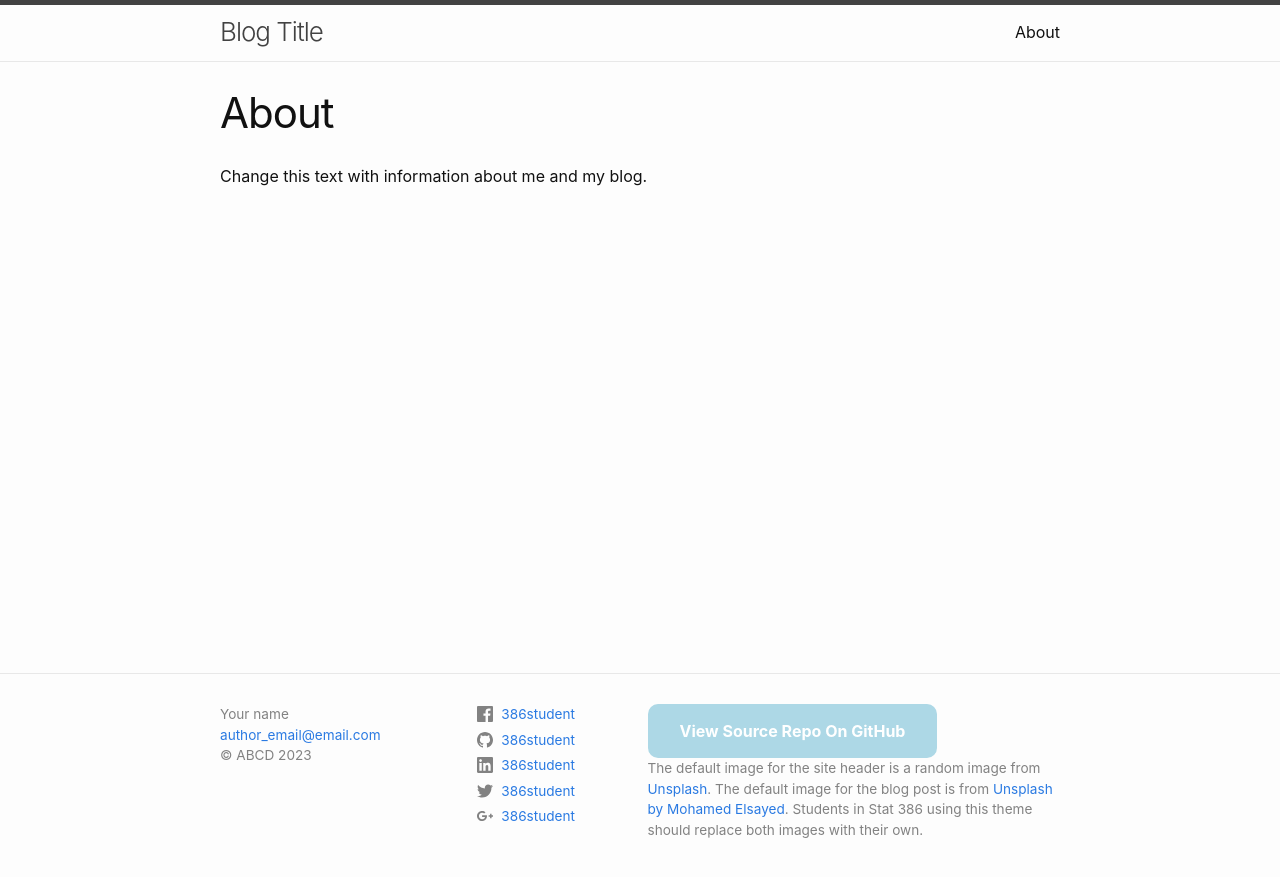
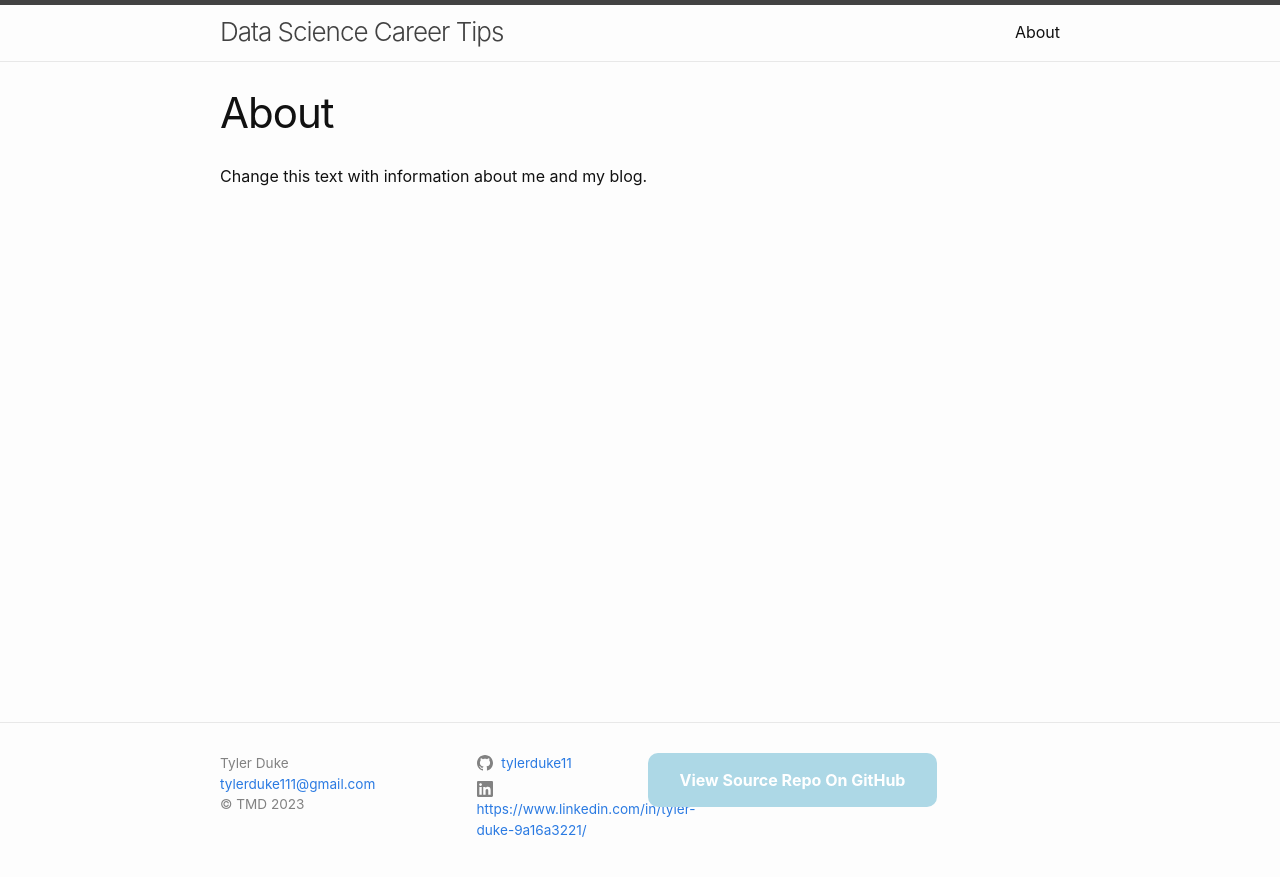
Before and after one commit to tylerduke11/my-blog, a Jekyll site: the page built from about.markdown, in a window 1280 px wide. Shown: the top 877 px of the page. Built offline with Jekyll 4.4.1, drawn with Linux system fonts in a browser that asks for light colours.

Commit message:
Update _config.yml

```diff
--- a/_config.yml
+++ b/_config.yml
@@ -18,33 +18,21 @@
 # You can create any custom variable you would like, and they will be accessible
 # in the templates via {{ site.myvariable }}.
 
-title: Blog Title
-email: author_email@email.com
-description: "Change the description so that it describes your blog"
-baseurl: "/stat386-blog-theme" # the name of the repository
-url: "https://esnt.github.io" #  change this to "https://<your-github-username>.github.io"
-image: https://source.unsplash.com/random
-author: Your name
-copyright: ABCD # Your initials or what you want the copyright to be.  Leave empty for no copyright
-footer_description: 'The default image for the site header is a random image from
-        <a href="https://source.unsplash.com/random" target="_blank"> Unsplash</a>.
-        The default image for the blog post is from
-        <a href="https://unsplash.com/photos/DWpR-BpKlw0?utm_source=unsplash&utm_medium=referral&utm_content=creditShareLink" target="_blank"
-        >Unsplash by Mohamed Elsayed</a>. Students in Stat 386 using this theme should replace both images
-        with their own.'
+title: Data Science Career Tips
+email: tylerduke111@gmail.com
+description: "Unlocking Your Data Science Career: Your Guide to Success"
+baseurl: "/my-blog" # the name of the repository
+url: "https://tylerduke11.github.io" #  change this to "https://<your-github-username>.github.io"
+image: https://cytech.cyu.fr/medias/photo/233242_1615370373523-jpg?ID_FICHE=21860
+author: Tyler Duke
+copyright: TMD # Your initials or what you want the copyright to be.  Leave empty for no copyright
+footer_description:
 
 
 # Social media users names.  Leave fields blank that you don't want displayed
-twitter_username: 386student
-github_username:  386student
-linkedin_username: 386student
-dribbble_username:
-facebook_username: 386student
-flickr_username:
-instagram_username:
-pinterest_username:
-youtube_username:
-googleplus_username: 386student
+github_username:  tylerduke11
+linkedin_username: https://www.linkedin.com/in/tyler-duke-9a16a3221/
+
 
 plugins:
   - jekyll-feed
```
